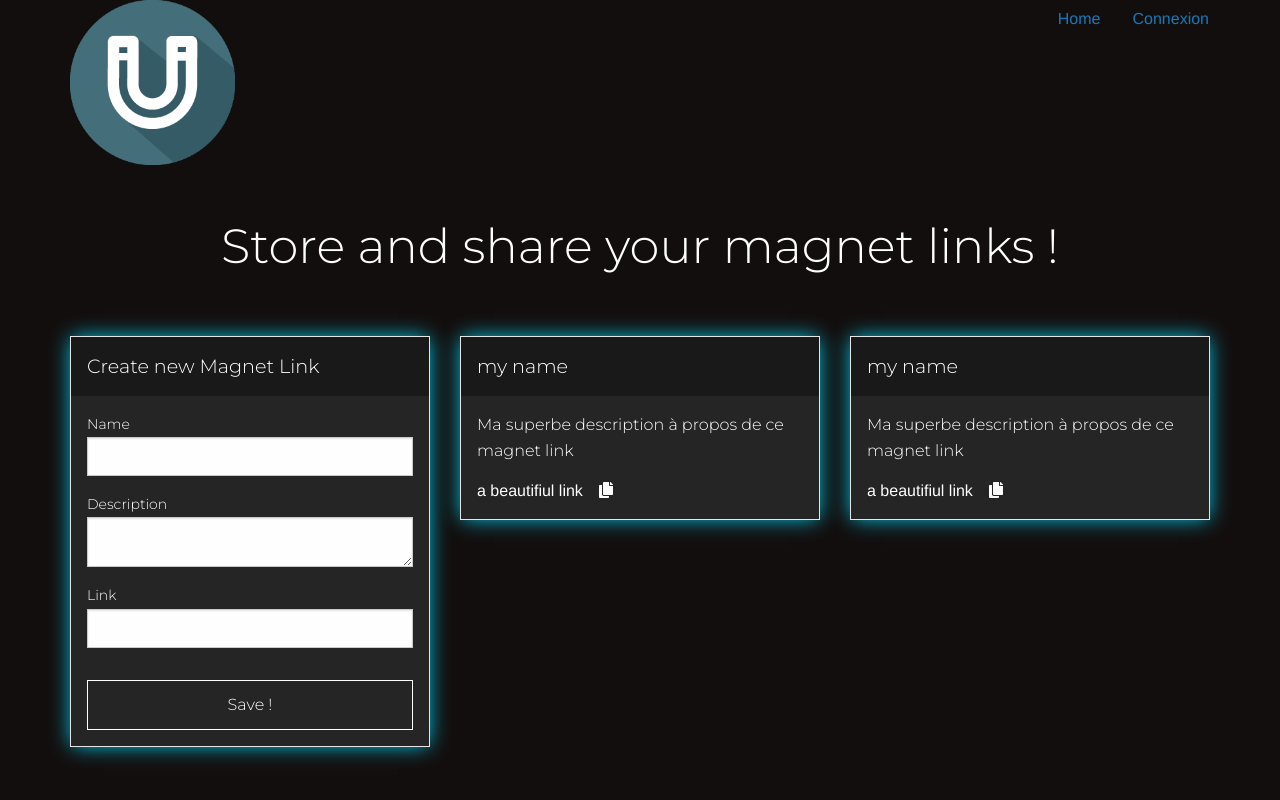
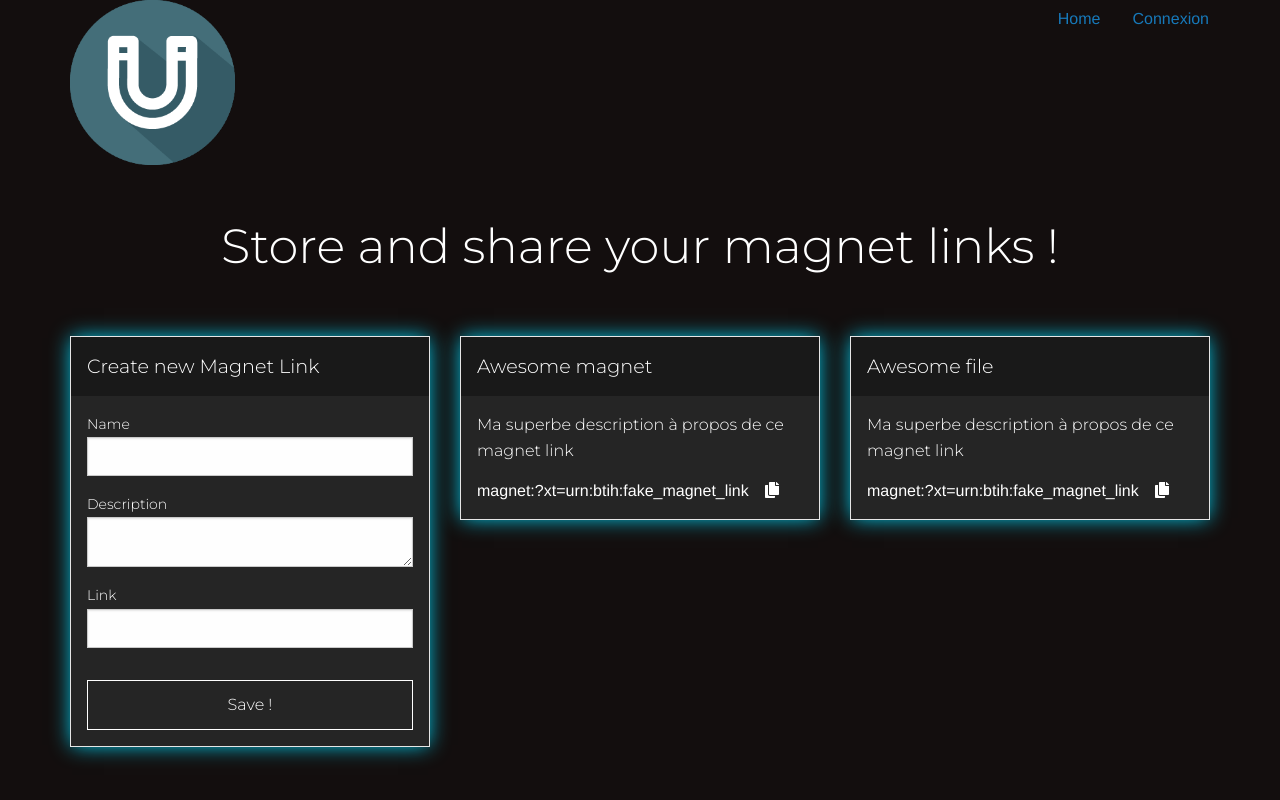
Before and after one commit to Quentinchampenois/magnet_links_manager, a React (Create React App) app in the folder frontend/: page / in a window 1280 px wide. Built offline with nearby package versions, Linux system fonts and the light colour scheme.

Commit message:
update fake data links

```diff
--- a/frontend/src/components/Links.js
+++ b/frontend/src/components/Links.js
@@ -14,10 +14,10 @@ class Links extends React.Component {
                     <CreateLink/>
                 </div>
                 <div className={"columns medium-4"}>
-                    <MagnetLink name="my name" magnetLink="a beautifiul link" description="Ma superbe description à propos de ce magnet link"/>
+                    <MagnetLink name="Awesome magnet" magnetLink="magnet:?xt=urn:btih:fake_magnet_link" description="Ma superbe description à propos de ce magnet link"/>
                 </div>
                 <div className={"columns medium-4"}>
-                    <MagnetLink name="my name" magnetLink="a beautifiul link" description="Ma superbe description à propos de ce magnet link"/>
+                    <MagnetLink name="Awesome file" magnetLink="magnet:?xt=urn:btih:fake_magnet_link" description="Ma superbe description à propos de ce magnet link"/>
                 </div>
             </div>
         </div>
```
